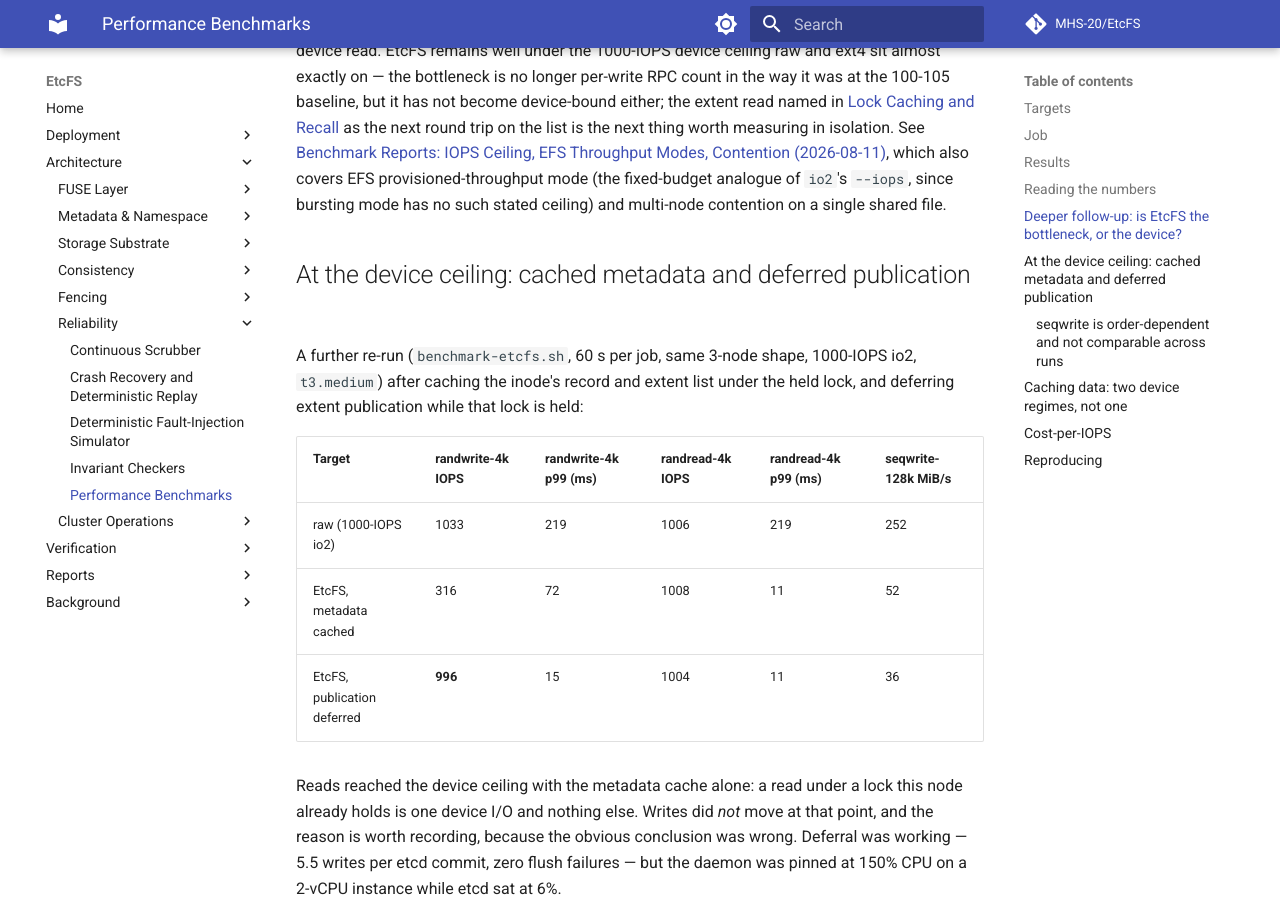
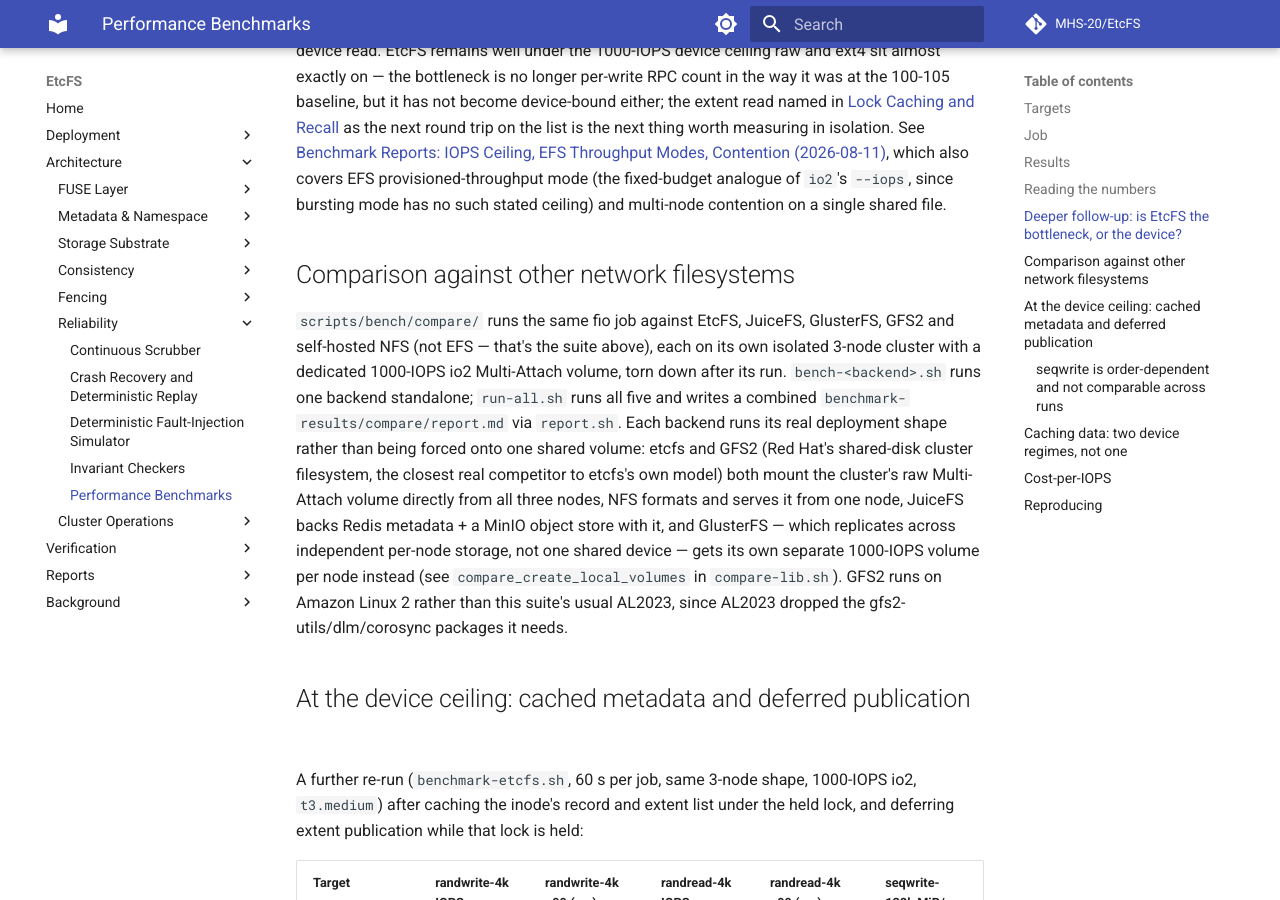
Before and after one commit to MHS-20/EtcFS, an MkDocs documentation site: the page built from docs/architecture/reliability/performance-benchmarks.md, in a window 1280 px wide and 900 px high, scrolled down 4465 px. Built offline with MkDocs 1.6.1 and Material for MkDocs 9.7.7, drawn with Linux system fonts in a browser that asks for light colours; comment, search, counter and statistics services are not loaded.

Commit message:
feat(bench): added per-backend comparison suite for etcfs, juicefs, gluster, gfs2, nfs

```diff
--- a/docs/architecture/reliability/performance-benchmarks.md
+++ b/docs/architecture/reliability/performance-benchmarks.md
@@ -189,6 +189,25 @@ which also covers EFS provisioned-throughput mode (the fixed-budget analogue
 of `io2`'s `--iops`, since bursting mode has no such stated ceiling) and
 multi-node contention on a single shared file.
 
+## Comparison against other network filesystems
+
+`scripts/bench/compare/` runs the same fio job against EtcFS, JuiceFS,
+GlusterFS, GFS2 and self-hosted NFS (not EFS — that's the suite above), each
+on its own isolated 3-node cluster with a dedicated 1000-IOPS io2 Multi-Attach
+volume, torn down after its run. `bench-<backend>.sh` runs one backend
+standalone; `run-all.sh` runs all five and writes a combined
+`benchmark-results/compare/report.md` via `report.sh`. Each backend runs its
+real deployment shape rather than being forced onto one shared volume: etcfs
+and GFS2 (Red Hat's shared-disk cluster filesystem, the closest real
+competitor to etcfs's own model) both mount the cluster's raw Multi-Attach
+volume directly from all three nodes, NFS formats and serves it from one
+node, JuiceFS backs Redis metadata + a MinIO object store with it, and
+GlusterFS — which replicates across independent per-node storage, not one
+shared device — gets its own separate 1000-IOPS volume per node instead (see
+`compare_create_local_volumes` in `compare-lib.sh`). GFS2 runs on Amazon
+Linux 2 rather than this suite's usual AL2023, since AL2023 dropped the
+gfs2-utils/dlm/corosync packages it needs.
+
 ## At the device ceiling: cached metadata and deferred publication
 
 A further re-run (`benchmark-etcfs.sh`, 60 s per job, same 3-node shape,
```
Also changed, not shown: 9 other files.
